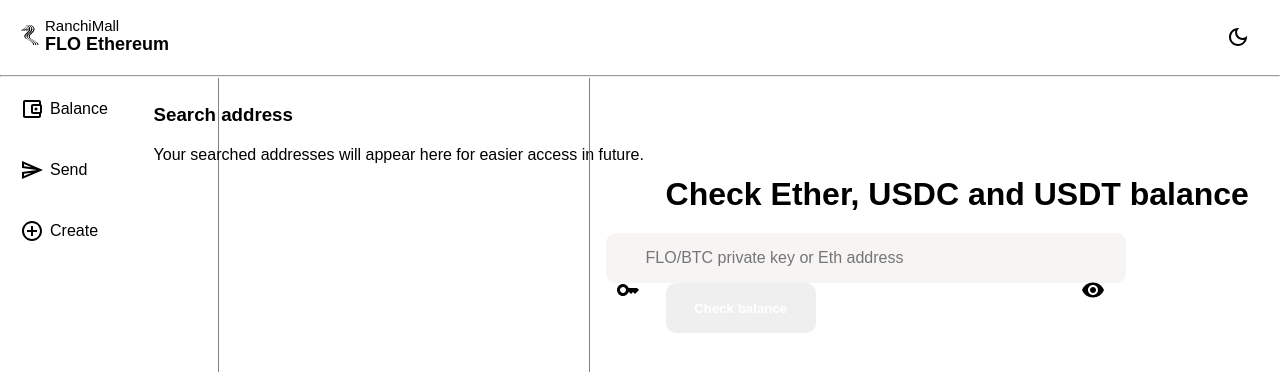
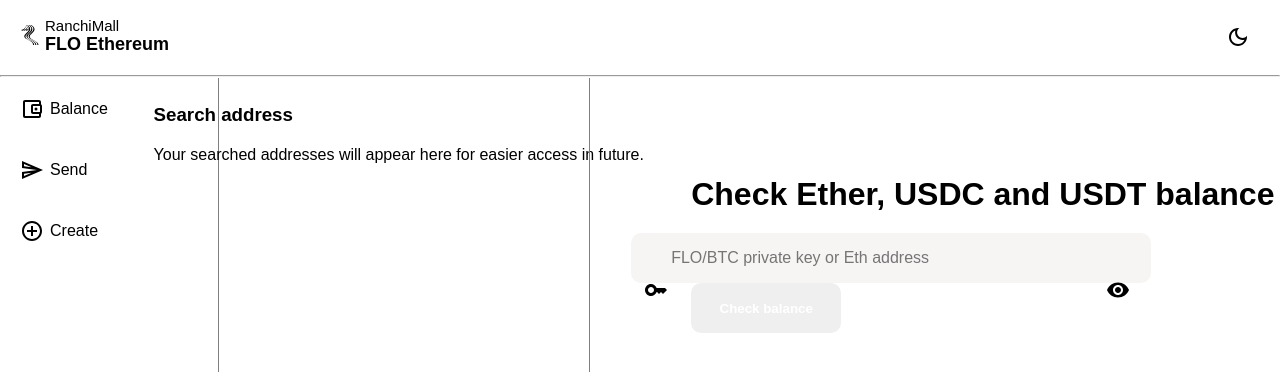
Before and after one commit to SAHIBAKHATOON/Solana, a plain HTML site: page index.html in a window 1280 px wide. Shown: the top 372 px of the page. Drawn offline with Linux system fonts and the light colour scheme.

Commit message:
sixth commit

```diff
--- a/style.css
+++ b/style.css
@@ -77,7 +77,7 @@ left: 46%;
  }
  .third_section{
    position: absolute;
-   left: 52%;
+   left: 54%;
    top: 22%;
  }
  .third_section input{
```
